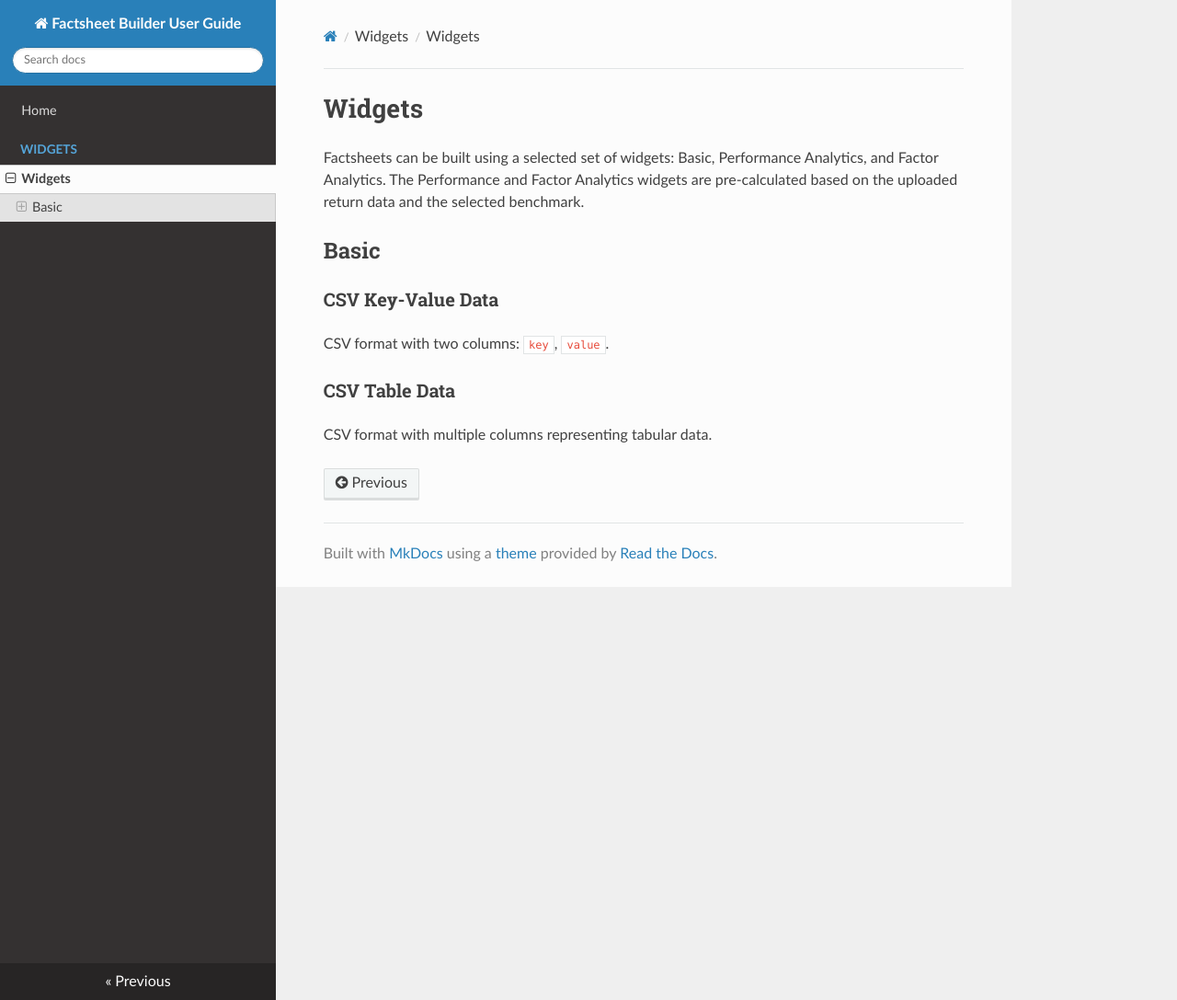
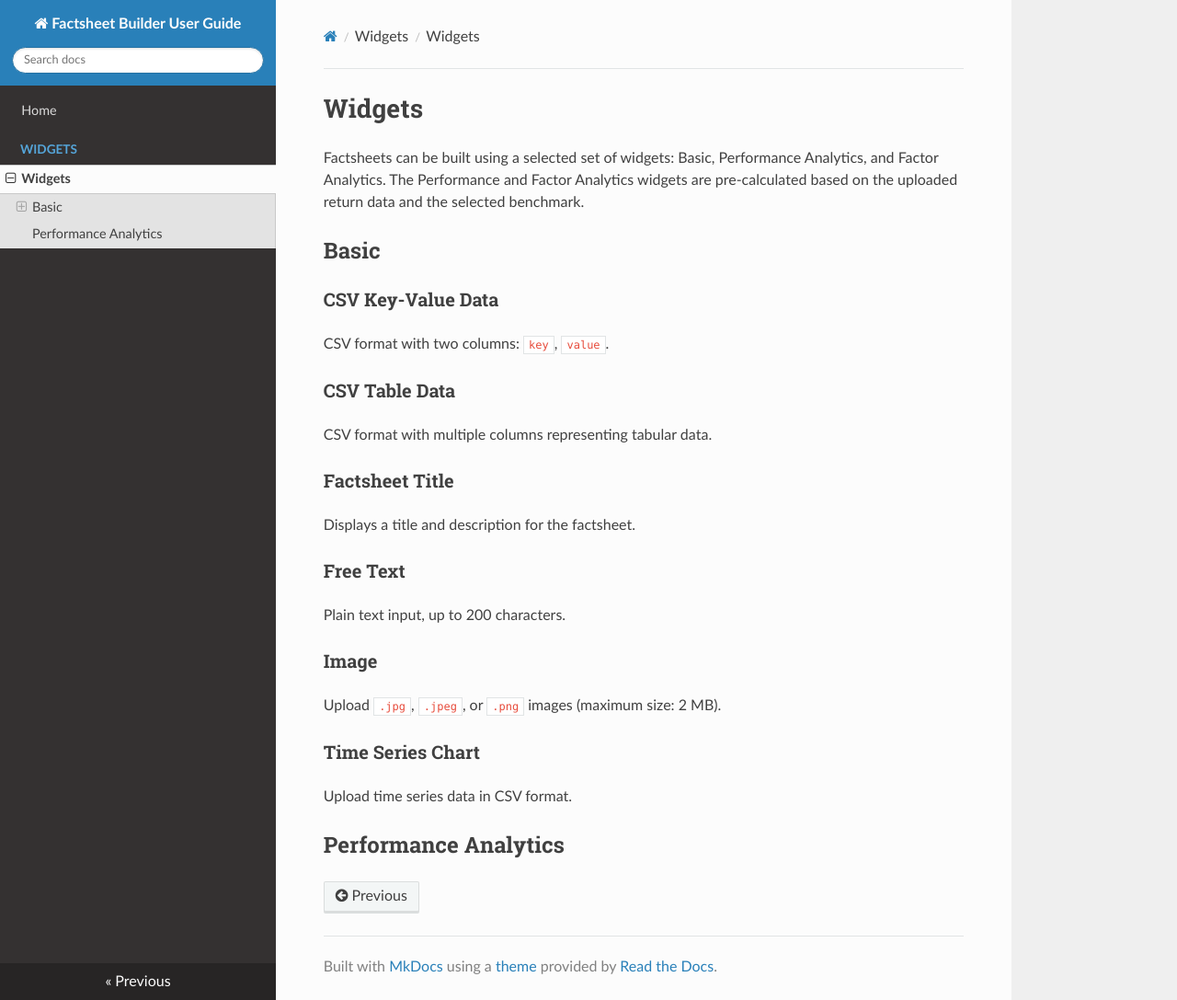
Before and after one commit to noviscient/factbox-user-guide, an MkDocs documentation site: the page built from docs/widgets/index.md, in a window 1280 px wide and 1087 px high. Shown: the whole window at 92% size. Built offline with MkDocs 1.6.1, drawn with Linux system fonts in a browser that asks for light colours; nearby versions of some CDN libraries; part of the change alters nothing that is shown.

Commit message:
added Basic Widgets

```diff
--- a/docs/widgets/index.md
+++ b/docs/widgets/index.md
@@ -12,11 +12,20 @@ CSV format with two columns: `key`, `value`.
 
 CSV format with multiple columns representing tabular data.
 
-<!-- - **CSV Key-Value Data** – CSV format with two columns: `key`, `value`.
-- **CSV Table Data** – CSV format with multiple columns representing tabular data.
-- **Factsheet Title** – Displays a title and description for the factsheet.
-- **Free Text** – Plain text input, up to 200 characters.
-- **Image** – Upload `.jpg`, `.jpeg`, or `.png` images (maximum size: 2 MB).
-- **Time Series Chart** – Upload time series data in CSV format.
+### Factsheet Title
 
-### Performance Analytics -->
+Displays a title and description for the factsheet.
+
+### Free Text
+
+Plain text input, up to 200 characters.
+
+### Image
+
+Upload `.jpg`, `.jpeg`, or `.png` images (maximum size: 2 MB).
+
+### Time Series Chart
+
+Upload time series data in CSV format.
+
+## Performance Analytics
```
